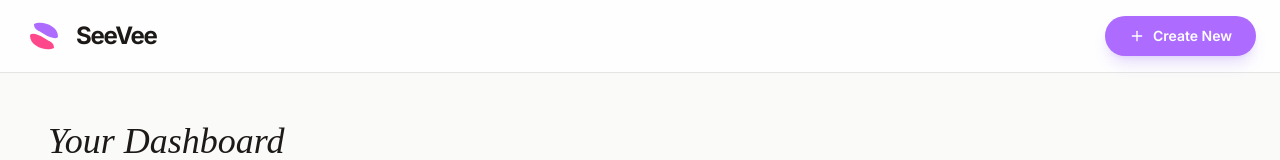
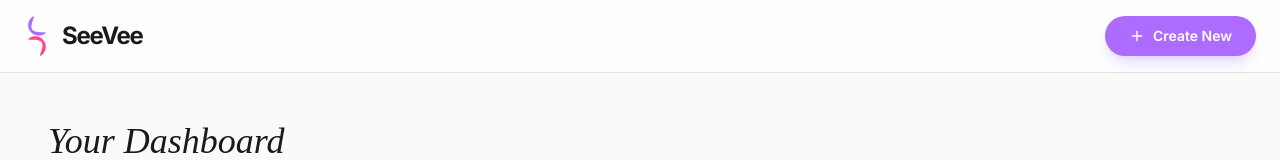
Before and after one commit to guudc/SeeVee, a React (Vite) app: page / in a window 1280 px wide. Shown: the top 160 px of the page. Built offline with nearby package versions, Linux system fonts and the light colour scheme; a web font is replaced by a local one.

Commit message:
Update App.tsx

```diff
--- a/src/App.tsx
+++ b/src/App.tsx
@@ -29,6 +29,7 @@ import {
 } from 'lucide-react';
 import { CVData, DEFAULT_CV_DATA, SavedCV } from './types';
 import { storage } from './services/storage';
+import logo from './logo.svg'
 // @ts-ignore
 import html2pdf from 'html2pdf.js';
 
@@ -209,10 +210,7 @@ export default function App() {
       {/* Navigation */}
       <nav className="sticky top-0 z-50 bg-white/80 backdrop-blur-md border-b border-stone-200 px-4 md:px-6 py-4 flex justify-between items-center print:hidden">
         <div className="flex items-center gap-2 md:gap-3">
-          <svg width="40" height="40" viewBox="0 0 100 100" fill="none" xmlns="http://www.w3.org/2000/svg" className="w-8 h-8 md:w-10 md:h-10">
-            <path d="M25 20C45 10 85 25 85 50C85 60 65 55 50 45C35 35 25 35 25 20Z" fill="#AD6BFF" />
-            <path d="M75 80C55 90 15 75 15 50C15 40 35 45 50 55C65 65 75 65 75 80Z" fill="#FF478B" />
-          </svg>
+          <img src={logo} style={{maxWidth:'40px', maxHeight:'40px'}} />
           <h1 className="text-xl md:text-2xl font-bold tracking-tighter text-stone-900">SeeVee</h1>
         </div>
 
```
